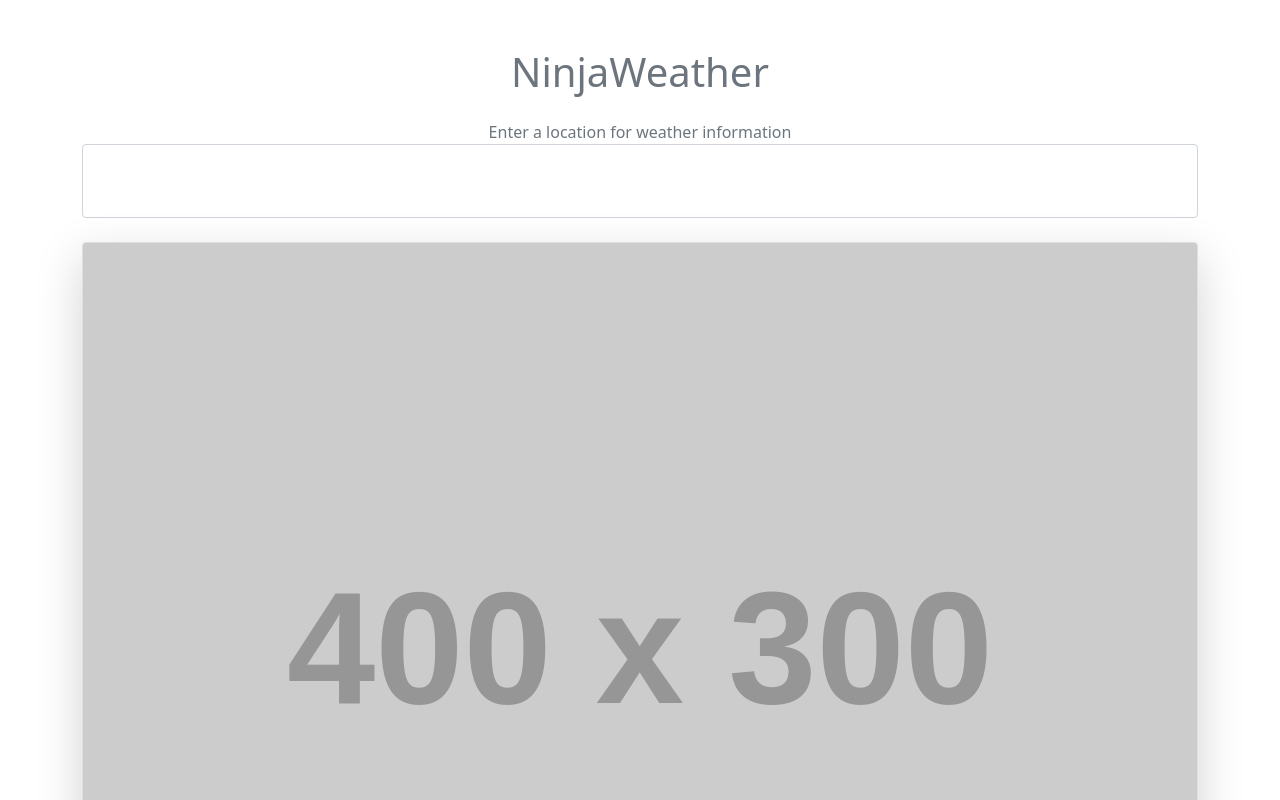
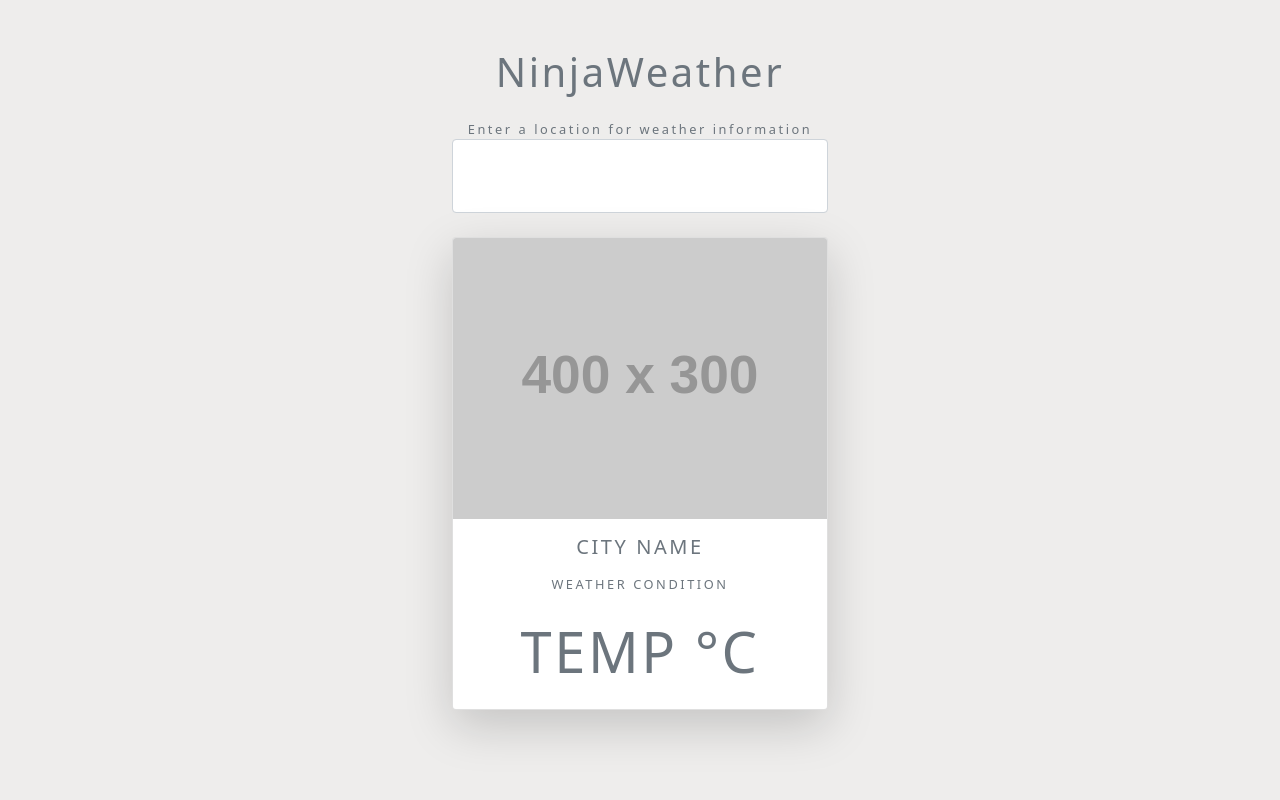
Before and after one commit to mohammadhossein-asadi/Weather-App-Ninja, a website: page index.html in a window 1280 px wide. Shown: the top 800 px of the page. Drawn offline with nearby package versions, Linux system fonts and the light colour scheme; placeholder pictures from the web are drawn by us.

Commit message:
change file

```diff
--- a/index.html
+++ b/index.html
@@ -21,10 +21,12 @@
   <body>
     <div class="container my-5 mx-auto">
       <h1 class="text-muted text-center my-4">NinjaWeather</h1>
+
       <form class="change-location my-4 text-center text-muted">
         <label for="city">Enter a location for weather information</label>
         <input type="text" name="city" class="form-control p-4" />
       </form>
+
       <div class="card shadow-lg rounded">
         <img
           src="https://via.placeholder.com/400x300"
@@ -36,6 +38,10 @@
         <div class="text-muted text-uppercase text-center details">
           <h5 class="my-3">City name</h5>
           <div class="my=3">Weather condition</div>
+          <div class="display-4 my-4">
+            <span>temp</span>
+            <span>&deg;C</span>
+          </div>
         </div>
       </div>
     </div>
--- a/style.css
+++ b/style.css
@@ -0,0 +1,9 @@
+body {
+  background: #eeedec;
+  letter-spacing: 0.2em;
+  font-size: 0.8em;
+}
+
+.container {
+  max-width: 400px;
+}
```
